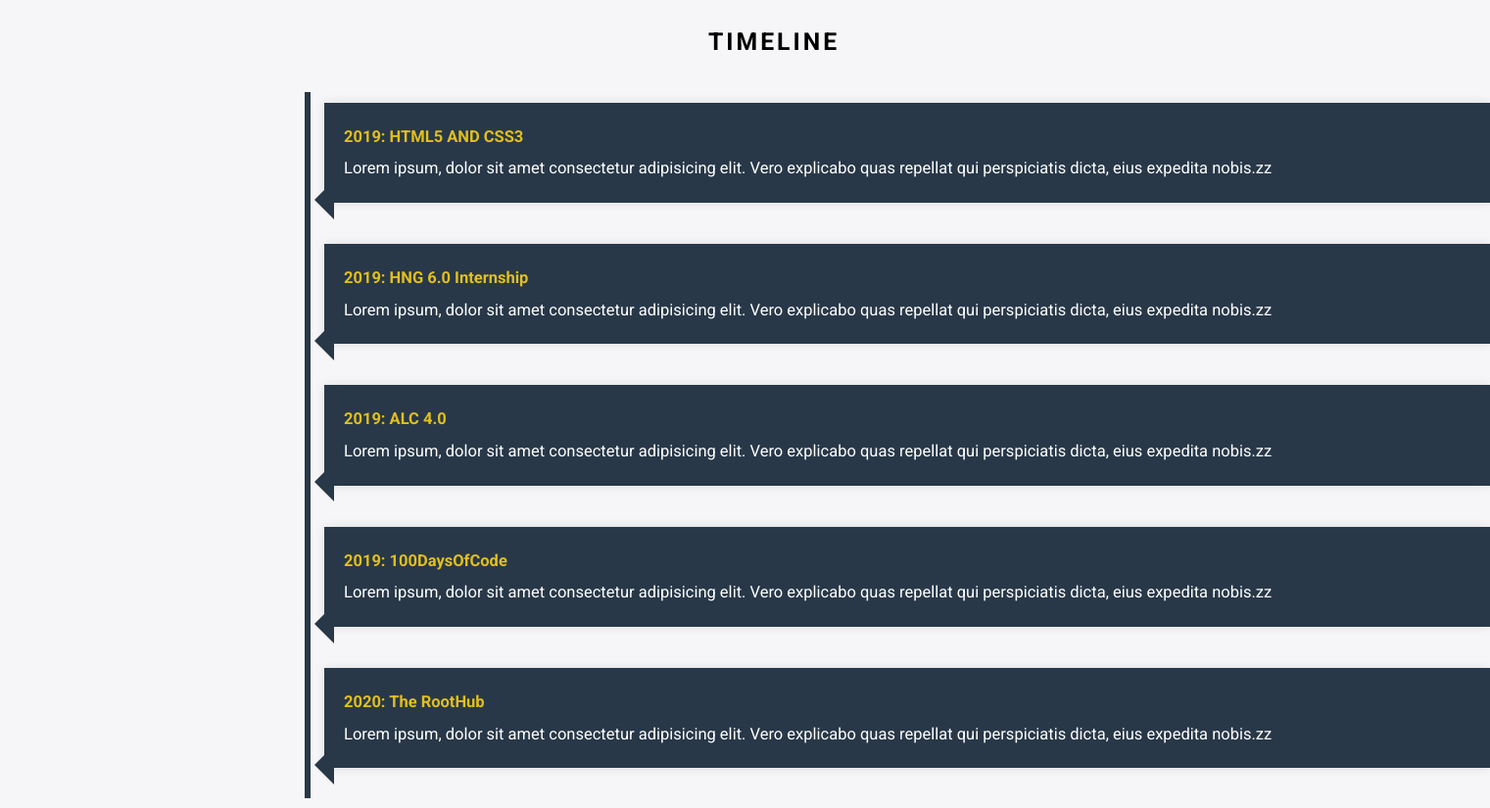
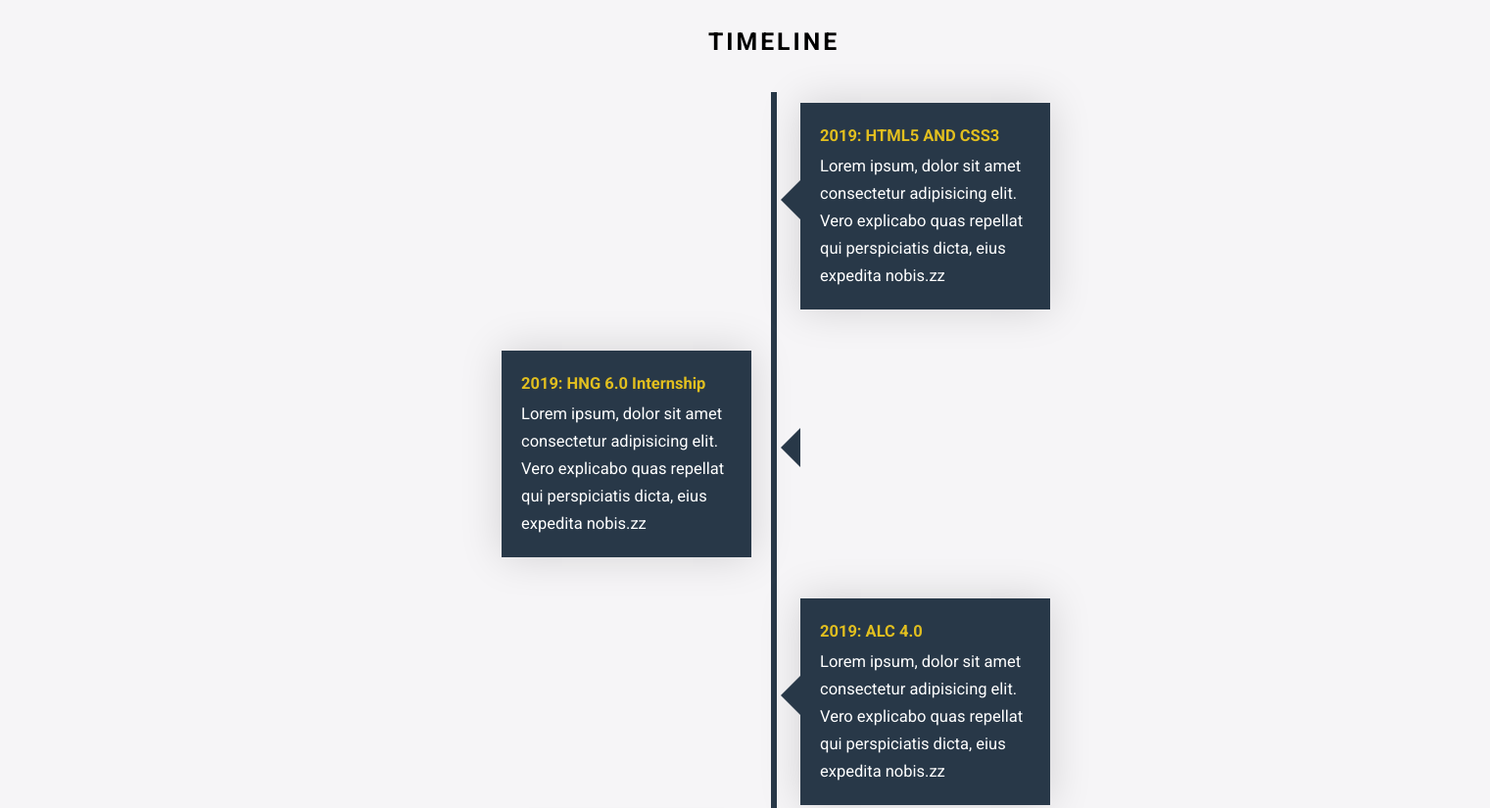
Before and after one commit to Joshuafolorunsho/Portfolio, a plain HTML site: page index.html in a window 1280 px wide. Shown: the part 1362-2187 px from the top of the page at 98% size, 1521 px wide, since content can reach past the window. Drawn offline with Linux system fonts and the light colour scheme; a web font is replaced by a local one.

Commit message:
worked on timeline on various different screen sizes

```diff
--- a/css/style.css
+++ b/css/style.css
@@ -325,24 +325,28 @@
 .timeline ul {
 	padding: 20px 0;
 }
+
+/* Line */
 .timeline ul li{
 	width: 6px;
 	background-color: var(--primary-color);
 	position: relative;
 }
 
-
+/*Boxes */
 .timeline ul li div{
 	position: relative;
 	margin-bottom: 20px;
-	width: calc(100vw - 90px);
+	width: calc(100vw - 55px);
 	background-color: var(--primary-color);
 	padding: 20px;
-	box-shadow: 0 0.2px 10px rgba(0, 0, 0, 0.1);
+	box-shadow: 0 0.2px 40px rgba(0, 0, 0, .15);
 	bottom: 0;
 	left: 20px;
-	line-height: 1.8;
+	line-height: 1.7;
+	transition: all 0.5s ease-in-out;
 }
+
 
 .timeline ul li div > h4{
 	color: var(--secondary-color);
@@ -426,6 +430,35 @@
 	main {
 		margin-left: 300px;
 	}
+
+
+	/*Timeline styling*/
+	.timeline ul li{
+		margin-left: 20px;
+	}
+
+	.timeline ul li div{
+		width: calc(100vw - 400px);
+	}
+}
+@media only screen and (min-width: 600px) and (max-width: 767.9px){
+	/*Timeline styling*/
+	.timeline ul li{
+		margin:auto;
+	}
+
+	.timeline ul li div{
+		width: 250px;
+	}
+
+	/* Right side boxes*/
+	.timeline ul li:nth-child(odd) div{
+		left: 30px;
+	}
+	/* Left side boxes*/
+	.timeline ul li:nth-child(even) div{
+		left : -275px;
+	}
 }
 
 @media only screen and (min-width: 500px) and (max-width: 767.9px),
@@ -438,10 +471,28 @@
 		width: 46%;
 	}
 
-
-	/*Timeline styling*/
 }
 
+
+@media only screen and (min-width: 900px){
+		/*Timeline styling*/
+		.timeline ul li{
+			margin: auto;
+		}
+
+		.timeline ul li div{
+			width: 255px;
+		}
+
+		/* Right side boxes*/
+		.timeline ul li:nth-child(odd) div{
+			left: 30px;
+		}
+		/* Left side boxes*/
+		.timeline ul li:nth-child(even) div{
+			left : -275px;
+		}
+}
 
 @media only screen and (min-width: 1200px) {
 	html {
@@ -456,12 +507,24 @@
 		font-size: 3.2rem;
 		margin-bottom: 10px;
 	}
+
+
 }
 
 @media only screen and (min-width: 1500px) {
 
 	#capabilities > div{
 		display: flex;
+	}
+
+	/*Timeline styling*/
+	.timeline ul li div{
+		width: 449px;
+	}
+
+	/* Left side boxes*/
+	.timeline ul li:nth-child(even) div{
+		left : -475px;
 	}
 }
 
@@ -483,6 +546,8 @@
 		width:45%;
 		padding: .5em;
 	}
+
+
 }
 @media only screen and (min-width: 2100px) {
 	html {
```
